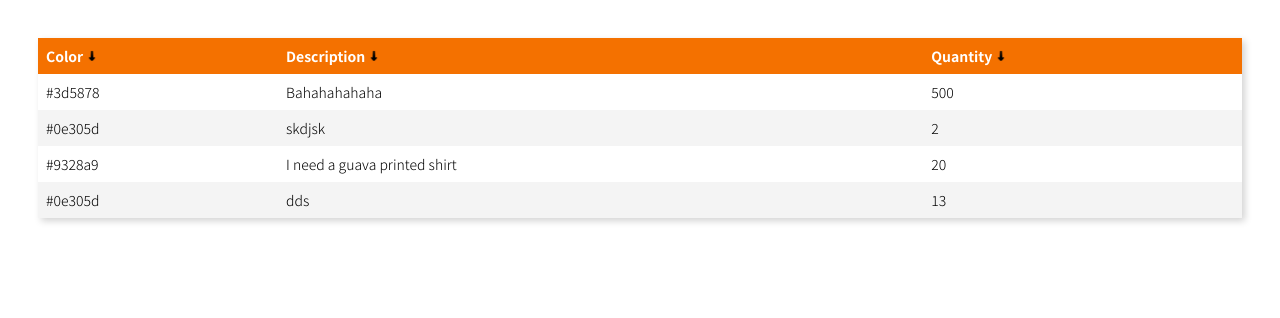
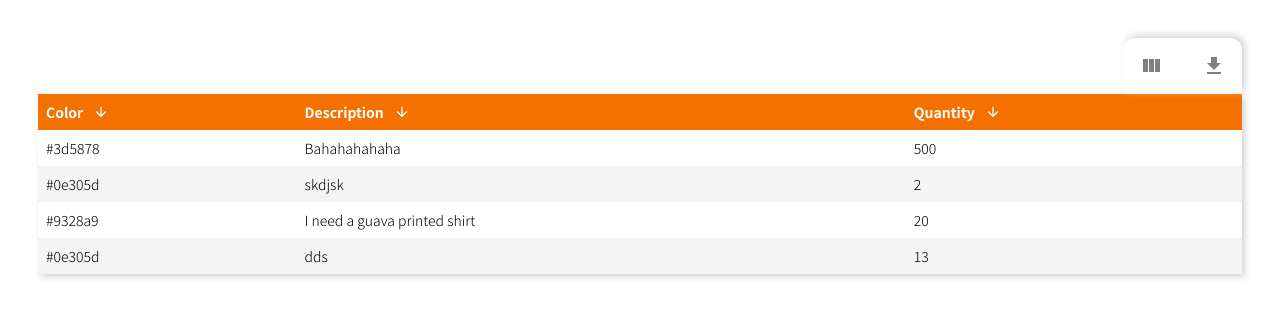
Before and after one commit to usmanabdurrehman/Upstate-UI, a React (Create React App) app: page / in a window 1280 px wide. Shown: the top 318 px of the page. Built offline with nearby package versions, Linux system fonts and the light colour scheme.

Commit message:
Added column select support as in mui datatable

```diff
--- a/package.json
+++ b/package.json
@@ -3,6 +3,7 @@
   "version": "0.1.0",
   "private": true,
   "dependencies": {
+    "@material-ui/core": "^4.11.4",
     "@material-ui/icons": "^4.11.2",
     "@testing-library/jest-dom": "^5.12.0",
     "@testing-library/react": "^11.2.7",
--- a/src/Components/DataTable/DataTable.jsx
+++ b/src/Components/DataTable/DataTable.jsx
@@ -1,17 +1,49 @@
-import React, { useState } from "react";
+import React, { useState, useEffect } from "react";
 import dummyData from "./DataTable.constants";
 
 import styles from "./DataTable.module.css";
 
+import ArrowUpwardIcon from "@material-ui/icons/ArrowUpward";
+import GetAppIcon from "@material-ui/icons/GetApp";
+import ViewColumnIcon from "@material-ui/icons/ViewColumn";
+
+import { makeStyles } from "@material-ui/core/styles";
+import Popover from "@material-ui/core/Popover";
+import Typography from "@material-ui/core/Typography";
+import { IconButton, Checkbox } from "@material-ui/core";
+
+const useStyles = makeStyles((theme) => ({
+	typography: {
+		padding: theme.spacing(2),
+	},
+}));
+
 export default function DataTable({ columns }) {
+	const classes = useStyles();
+
 	const [data, setData] = useState(dummyData);
+	const [csvDownloadLink, setCsvDownloadLink] = useState(null);
 
 	const dataColumns = Object.keys(data[0]);
-	const tableColumns = columns || dataColumns;
+	const [tableColumns, setTableColumns] = useState(columns || dataColumns);
+	const [filterColumns, setFilterColumns] = useState(tableColumns);
 
 	const [orderDesc, setOrderDesc] = useState(
 		tableColumns.map((column) => true)
 	);
+
+	const [anchorEl, setAnchorEl] = React.useState(null);
+
+	const handleClick = (event) => {
+		setAnchorEl(event.currentTarget);
+	};
+
+	const handleClose = () => {
+		setAnchorEl(null);
+	};
+
+	const open = Boolean(anchorEl);
+	const id = open ? "simple-popover" : undefined;
 
 	if (columns.find((column) => !dataColumns.includes(column))) {
 		console.log("Column name does not exist");
@@ -45,21 +77,115 @@ export default function DataTable({ columns }) {
 		setOrderDesc(desc);
 	};
 
+	useEffect(() => {
+		let csv = Object.keys(data[0]).join(",") + "\n";
+		data.forEach((row) => {
+			Object.values(row).forEach((value) => {
+				csv += `"${value}",`;
+			});
+			csv += "\n";
+		});
+		const blob = new Blob([csv], { type: "text/csv" });
+		setCsvDownloadLink(URL.createObjectURL(blob));
+	}, []);
+
+	let handleColumnChange = (isPresent, columnToBeOperated) => {
+		console.log(
+			filterColumns.findIndex((column) => column == columnToBeOperated)
+		);
+		setTableColumns(
+			isPresent
+				? [
+						...tableColumns.filter(
+							(column) => column != columnToBeOperated
+						),
+				  ]
+				: [
+						...tableColumns.slice(
+							0,
+							filterColumns.findIndex(
+								(column) => column == columnToBeOperated
+							)
+						),
+						columnToBeOperated,
+						...tableColumns.slice(
+							filterColumns.findIndex(
+								(column) => column == columnToBeOperated
+							),
+							tableColumns.length
+						),
+				  ]
+		);
+	};
+
 	return (
+		<div>
+			<div className={styles.iconsWrapper}>
+				<div className={styles.icons}>
+					<IconButton
+						aria-describedby={id}
+						variant="contained"
+						color="primary"
+						onClick={handleClick}
+					>
+						<ViewColumnIcon />
+					</IconButton>
+					<Popover
+						id={id}
+						open={open}
+						anchorEl={anchorEl}
+						onClose={handleClose}
+						anchorOrigin={{
+							vertical: "bottom",
+							horizontal: "center",
+						}}
+						transformOrigin={{
+							vertical: "top",
+							horizontal: "center",
+						}}
+					>
+						<div className={styles.popoverContent}>
+							{filterColumns.map((column) => (
+								<div>
+									<Checkbox
+										checked={tableColumns.includes(column)}
+										onChange={(e) =>
+											handleColumnChange(
+												tableColumns.includes(column),
+												column
+											)
+										}
+										inputProps={{
+											"aria-label": "primary checkbox",
+										}}
+									/>
+									{column}
+								</div>
+							))}
+						</div>
+					</Popover>
+					<a href={csvDownloadLink} download="table.csv">
+						<IconButton>
+							<GetAppIcon />
+						</IconButton>
+					</a>
+				</div>
+			</div>
 			<div className={styles.tableWrapper}>
 				<table className={styles.table}>
 					<tr className={styles.headerRow}>
 						{tableColumns.map((heading, index) => (
 							<th onClick={(e) => sortBy(heading)}>
-							{heading}{" "}
-							<img
+								<div>
+									<p>{heading}</p>{" "}
+									<ArrowUpwardIcon
 										className={`${styles.upicon} ${
 											orderDesc[index]
 												? styles.invert
 												: styles.normal
 										}`}
-								src="icons/iconup.png"
 									/>
+								</div>
 							</th>
 						))}
 					</tr>
@@ -72,5 +198,6 @@ export default function DataTable({ columns }) {
 					))}
 				</table>
 			</div>
+		</div>
 	);
 }
--- a/src/Components/DataTable/DataTable.module.css
+++ b/src/Components/DataTable/DataTable.module.css
@@ -12,6 +12,26 @@
 	width:100%;
 }
 
+.iconsWrapper{
+	display: flex;
+	justify-content: flex-end;
+	background-color: transparent;
+}
+
+.icons{
+	padding:4px;
+	box-shadow: 3px -3px 7px lightgray;
+	border-radius: 12px 12px 0 0;
+	display: grid;
+	grid-gap:15px;
+	grid-template-columns: repeat(2,1fr);
+}
+
+.icons a,.icons svg{
+	color:gray;
+	cursor: pointer;
+}
+
 .table th,.table td{
 	padding:8px;
 	text-align: left;
@@ -20,6 +40,15 @@
 .table th{
 	cursor: pointer;
 	text-transform: capitalize;
+}
+
+.table th>div{
+	display: flex;
+	align-items: center;
+}
+
+.table th p{
+	margin:0;
 }
 
 .table tr:nth-child(odd){
@@ -32,9 +61,9 @@
 }
 
 .upicon{
-	width:12px;
-	height: 12px;
-	transition: 0.3s;
+	font-size: 16px !important;
+	margin-left: 10px;
+	transition: 0.4s !important;
 }
 
 .invert{
@@ -45,6 +74,11 @@
 	transform:rotateZ(0deg);
 }
 
+.popoverContent{
+	padding:5px;
+	font-size: 14px;
+}
+
 /* :root{
   scrollbar-color: rgb(210,210,210) rgb(46,54,69) !important;
   scrollbar-width: thin !important;
```
Also changed, not shown: 1 other file (tests, documents, lock files or other folders). Lines whose indentation alone changed are shown as unchanged.
